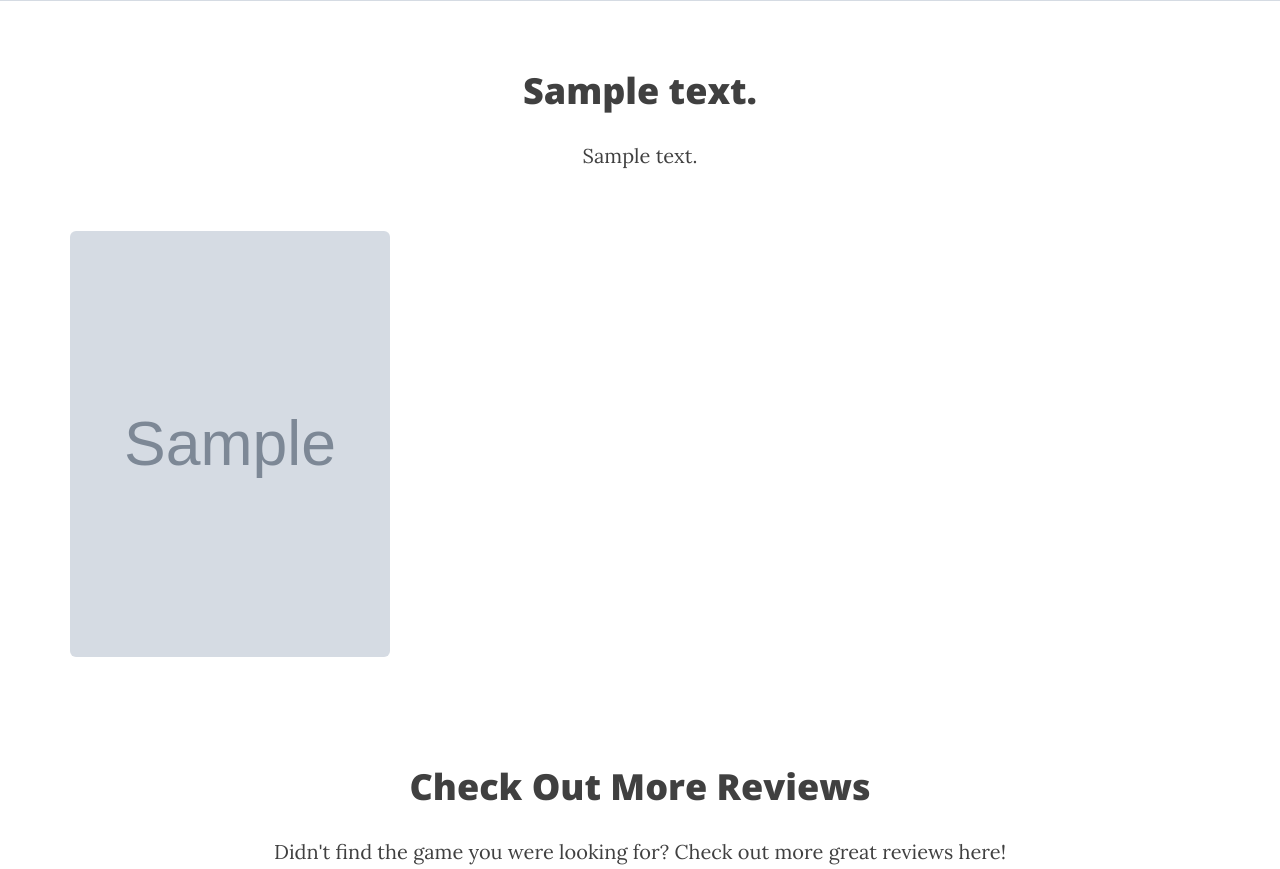
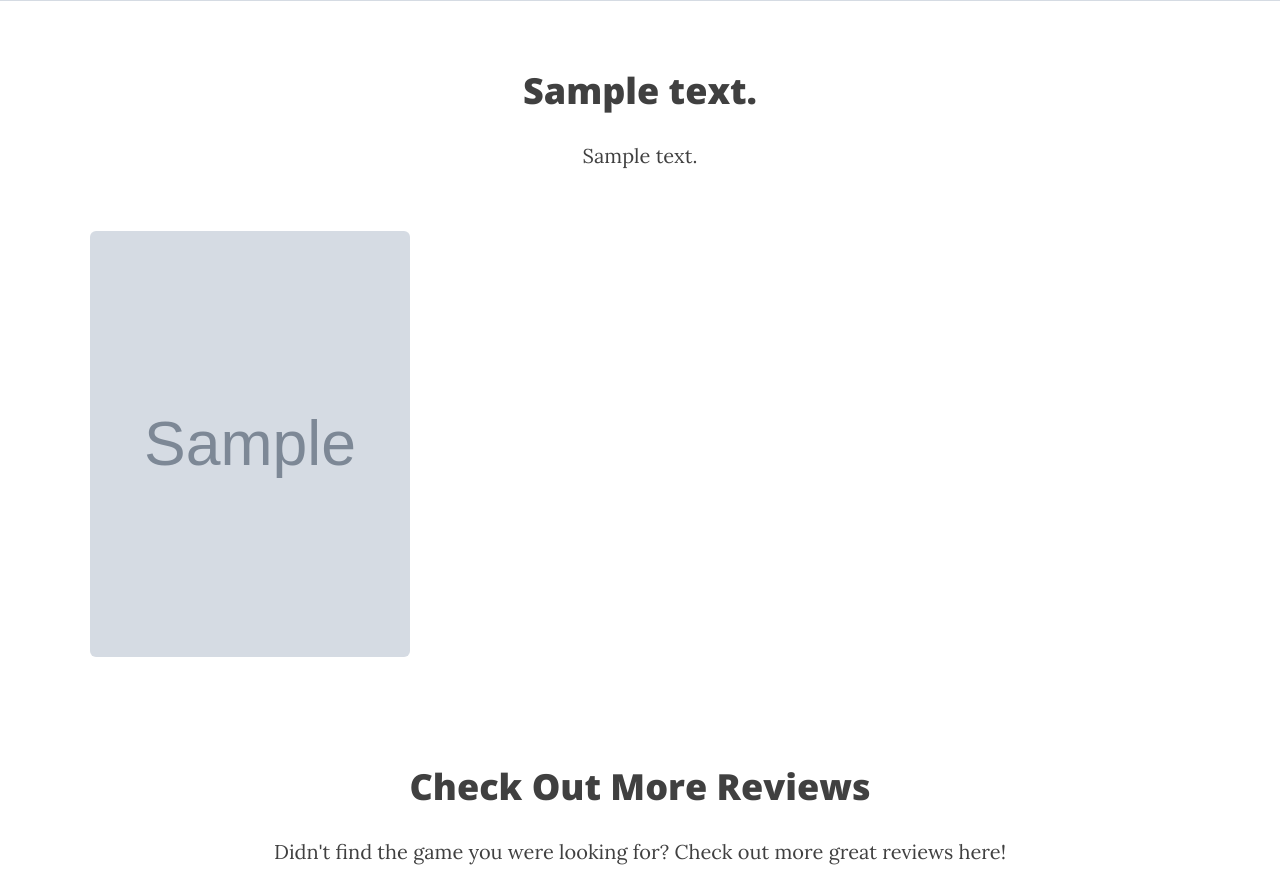
Before and after one commit to awaseem/vgre.me, a Django app: page / in a window 1280 px wide. Shown: the part 499-1368 px from the top of the page. Run offline with Django 3.2, Linux system fonts and the light colour scheme; tables that the repository leaves empty hold one stand-in row (values such as "Sample post"); grey boxes marked "Sample" are stand-in pictures; some libraries are stand-ins or nearby versions.

Commit message:
added center block to align game covers on smaller screens

```diff
--- a/django_project/home/templates/home/index.html
+++ b/django_project/home/templates/home/index.html
@@ -83,7 +83,7 @@
         <div class="row">
             {% for article in current_articles %}
                 <div class="col-md-4">
-                    <div class="flip-container" ontouchstart="this.classList.toggle('hover');">
+                    <div class="flip-container center-block" ontouchstart="this.classList.toggle('hover');">
                         <div class="flipper">
                             <div class="front" style="background-image: url({{ article.game_review_cover }})">
                             </div>
```
